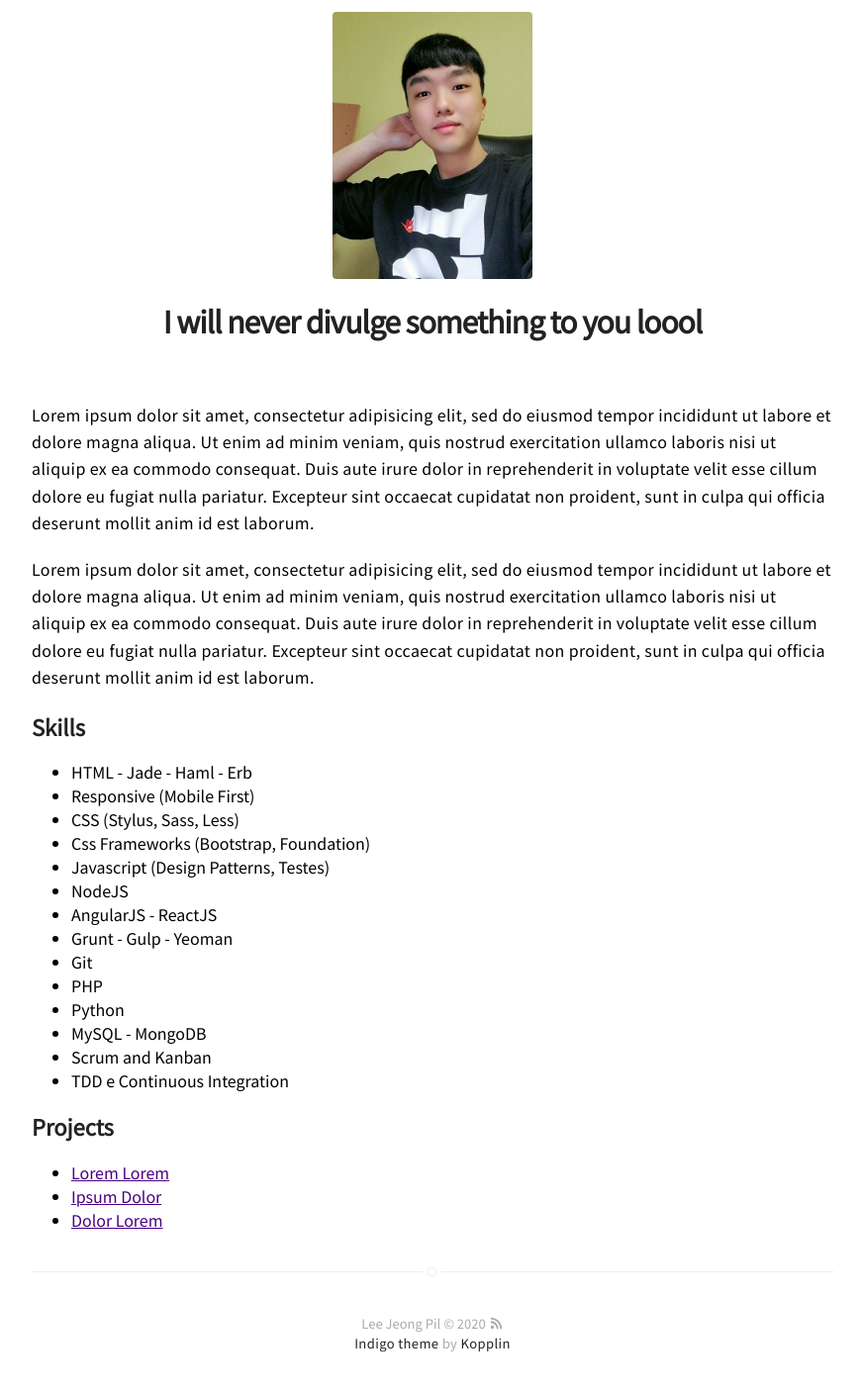
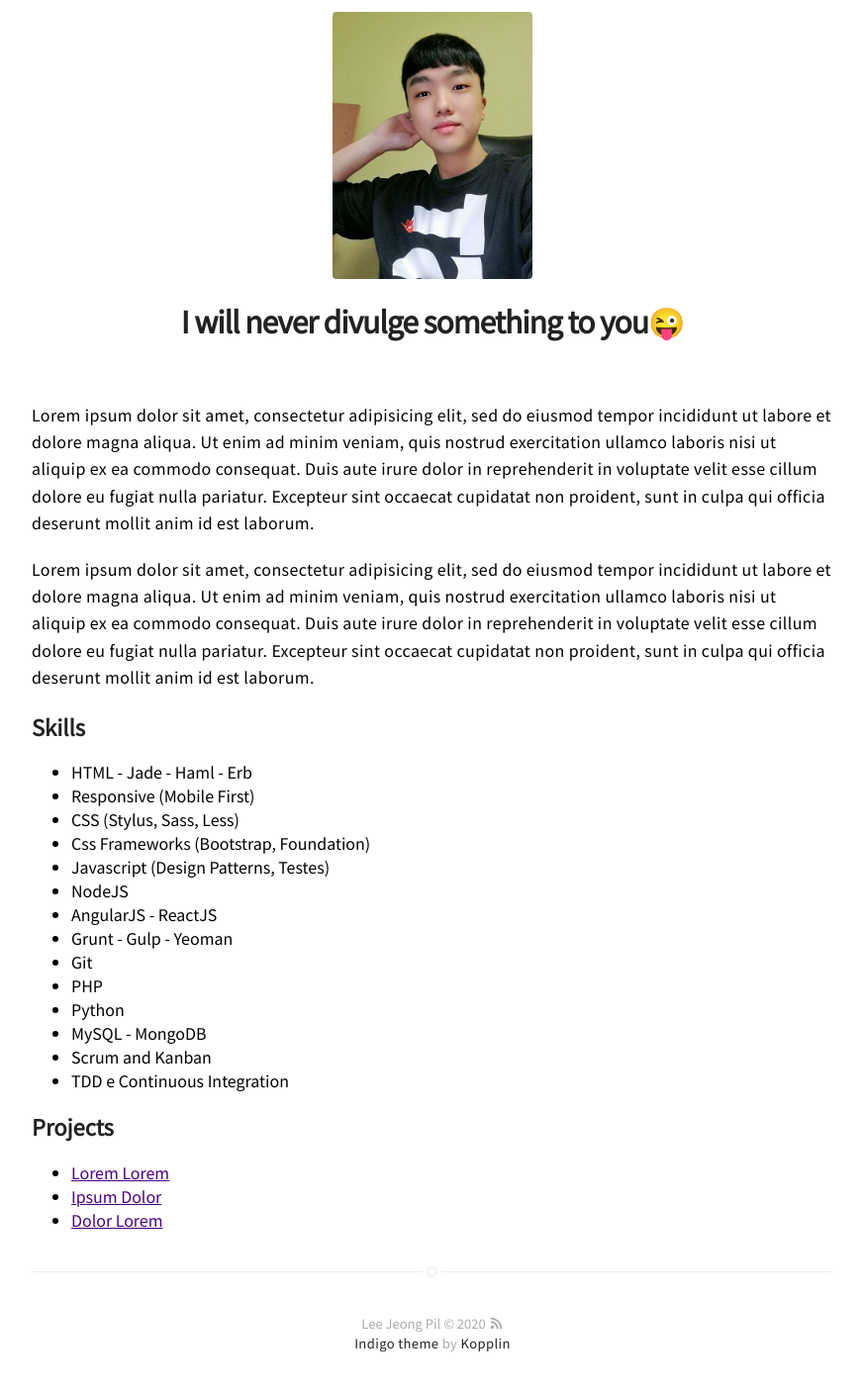
Before and after one commit to pil9/pil9.github.io, a Jekyll site: the page built from about.md, in a window 1280 px wide, cut to the strip 229-1658 px from the top of the page. Shown: the top 1406 px of the strip at 99% size, without its empty margins (203-1073 px from the left). Built offline with Jekyll 4.4.1, drawn with Linux system fonts in a browser that asks for light colours.

Commit message:
about update

```diff
--- a/about.md
+++ b/about.md
@@ -5,7 +5,7 @@ layout: page
 ![Profile]({{site.url}}/images/profile.jpg)
 <!--![Profile Image]({% if site.external-image %}{{ site.picture }}{% else %}{{ site.url }}/{{ site.picture }}{% endif %})-->
 
-# I will never divulge something to you loool
+# I will never divulge something to you😜
 <p>Lorem ipsum dolor sit amet, consectetur adipisicing elit, sed do eiusmod
 tempor incididunt ut labore et dolore magna aliqua. Ut enim ad minim veniam,
 quis nostrud exercitation ullamco laboris nisi ut aliquip ex ea commodo
```
